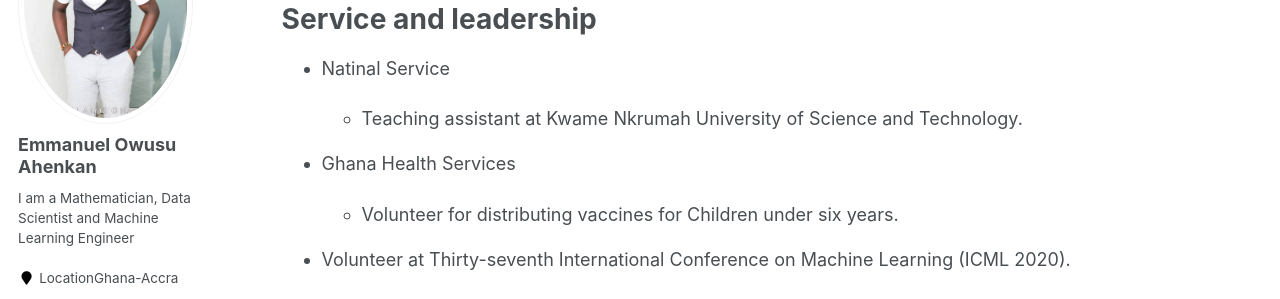
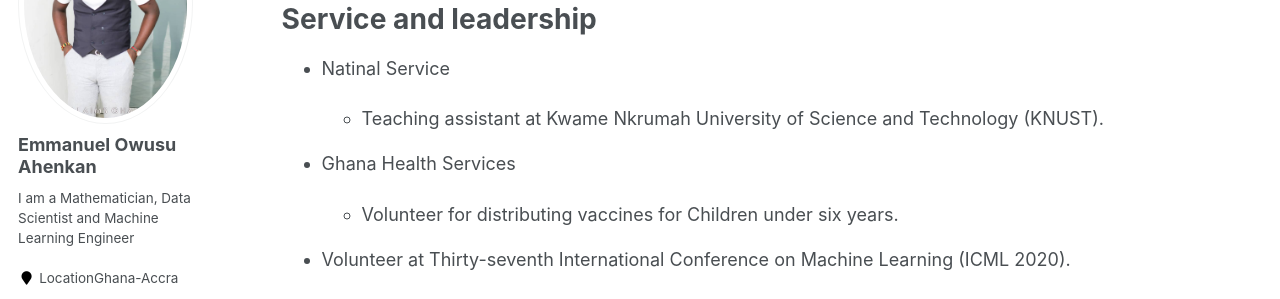
Before and after one commit to EmmanuelOwusu/EmmanuelOwusu.github.io, a Jekyll site: the page built from _pages/cv.md, in a window 1280 px wide and 900 px high, scrolled down 1916 px. Shown: the part 152-451 px from the top of the window. Built offline with Jekyll 4.4.1, drawn with Linux system fonts in a browser that asks for light colours; some web fonts are replaced.

Commit message:
Updated CV
Updated CV

```diff
--- a/_pages/cv.md
+++ b/_pages/cv.md
@@ -62,7 +62,7 @@ Service and leadership
 ======
 * Natinal Service
 
-  * Teaching assistant at Kwame Nkrumah University of Science and Technology.
+  * Teaching assistant at Kwame Nkrumah University of Science and Technology (KNUST).
 
 * Ghana Health Services
 
```
